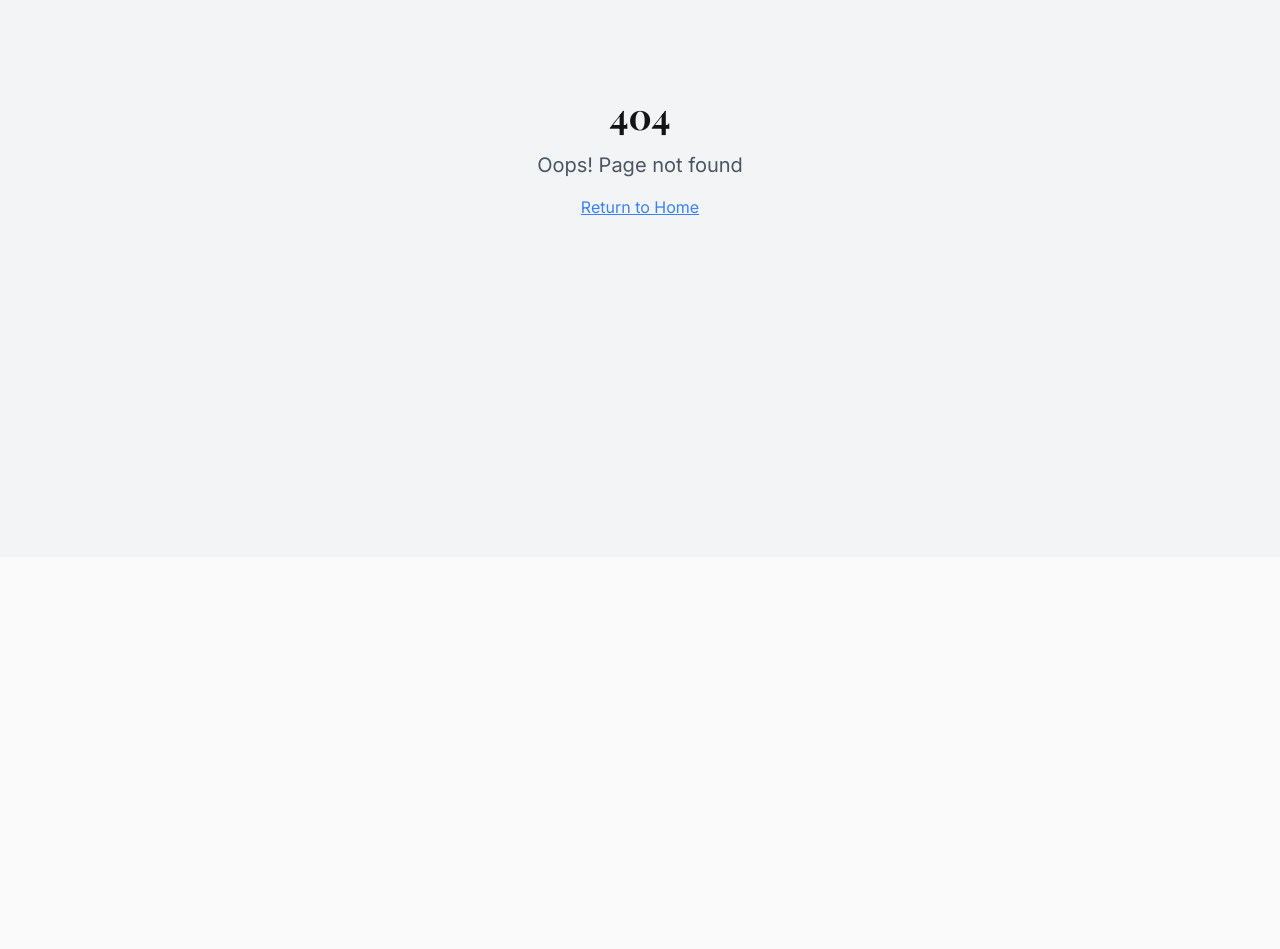
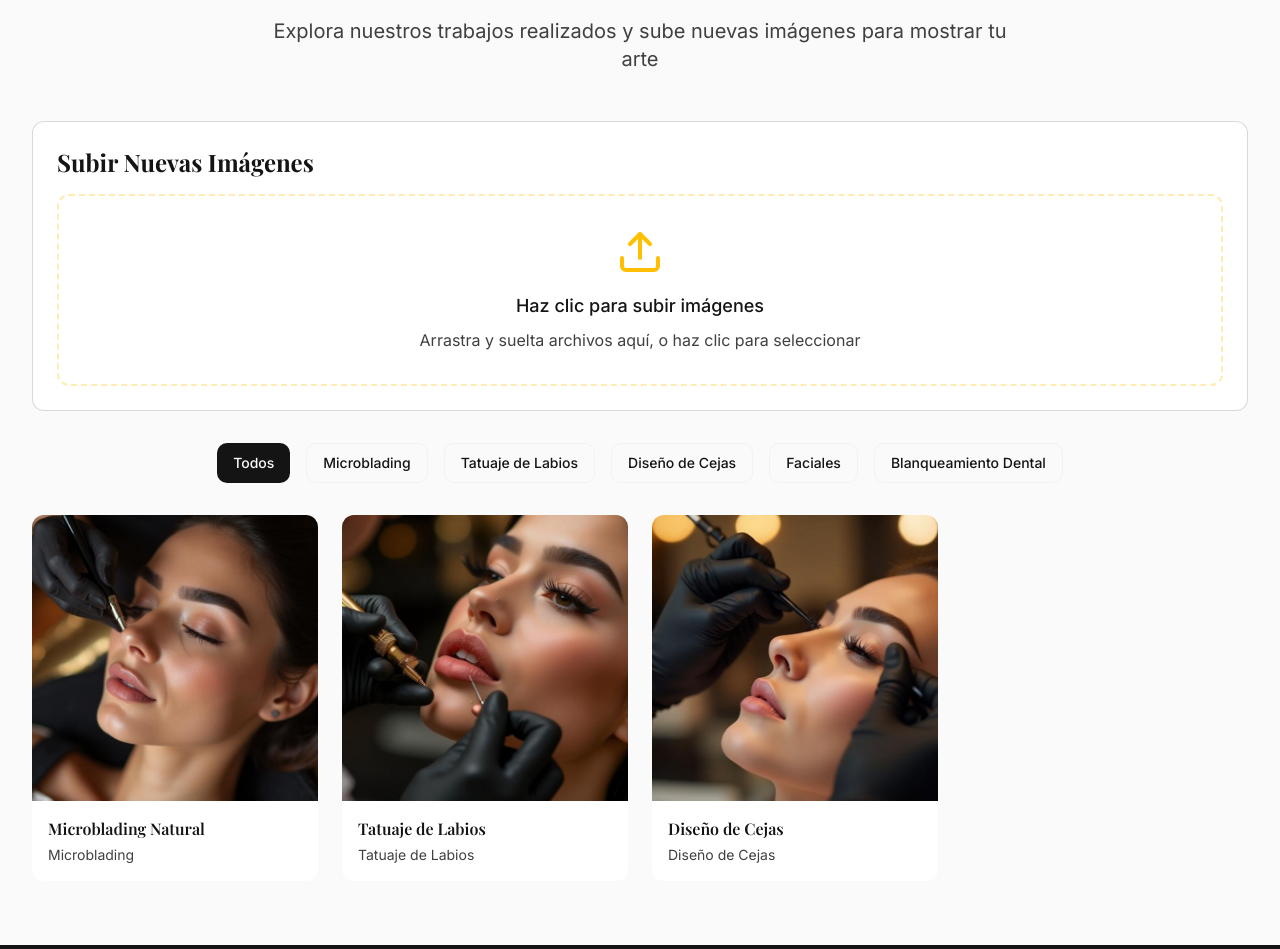
Before and after one commit to bertola40-star/astral-beauty-bookings, a React (Vite) app: page /galeria in a window 1280 px wide. Before the commit this address had no page. Shown: the part 243-1192 px from the top of the page. Before the commit the page ends 800 px from the top, so only its background shows below. Built offline with nearby package versions, Linux system fonts and the light colour scheme.

Commit message:
Add photo gallery and update hours

```diff
--- a/src/App.tsx
+++ b/src/App.tsx
@@ -5,6 +5,7 @@ import { QueryClient, QueryClientProvider } from "@tanstack/react-query";
 import { BrowserRouter, Routes, Route } from "react-router-dom";
 import Index from "./pages/Index";
 import Shop from "./pages/Shop";
+import GalleryPage from "./pages/Gallery";
 import NotFound from "./pages/NotFound";
 
 const queryClient = new QueryClient();
@@ -18,6 +19,7 @@ const App = () => (
         <Routes>
           <Route path="/" element={<Index />} />
           <Route path="/tienda" element={<Shop />} />
+          <Route path="/galeria" element={<GalleryPage />} />
           {/* ADD ALL CUSTOM ROUTES ABOVE THE CATCH-ALL "*" ROUTE */}
           <Route path="*" element={<NotFound />} />
         </Routes>
--- a/src/components/Footer.tsx
+++ b/src/components/Footer.tsx
@@ -75,8 +75,8 @@ const Footer = () => {
                 <div>
                   <p className="font-semibold">Horarios</p>
                   <p className="text-elegant-gray-light text-sm">
-                    Lun - Sab: 9:00 AM - 5:00 PM<br />
-                    Dom: Cerrado
+                    Lun - Vie: 9:00 AM - 5:00 PM<br />
+                    Sáb - Dom: Cerrado
                   </p>
                 </div>
               </div>
--- /dev/null
+++ b/src/components/Gallery.tsx
@@ -0,0 +1,195 @@
+import { useState } from 'react';
+import { Upload, X, Eye, Trash2 } from 'lucide-react';
+import { Button } from '@/components/ui/button';
+import { Dialog, DialogContent, DialogTrigger } from '@/components/ui/dialog';
+
+interface GalleryImage {
+  id: string;
+  url: string;
+  name: string;
+  category: string;
+}
+
+const Gallery = () => {
+  const [images, setImages] = useState<GalleryImage[]>([
+    {
+      id: '1',
+      url: '/src/assets/microblading.jpg',
+      name: 'Microblading Natural',
+      category: 'Microblading'
+    },
+    {
+      id: '2',
+      url: '/src/assets/lip-tattoo.jpg',
+      name: 'Tatuaje de Labios',
+      category: 'Tatuaje de Labios'
+    },
+    {
+      id: '3',
+      url: '/src/assets/eyebrow-design.jpg',
+      name: 'Diseño de Cejas',
+      category: 'Diseño de Cejas'
+    }
+  ]);
+
+  const [selectedCategory, setSelectedCategory] = useState('Todos');
+  const [selectedImage, setSelectedImage] = useState<GalleryImage | null>(null);
+
+  const categories = ['Todos', 'Microblading', 'Tatuaje de Labios', 'Diseño de Cejas', 'Faciales', 'Blanqueamiento Dental'];
+
+  const handleImageUpload = (event: React.ChangeEvent<HTMLInputElement>) => {
+    const files = event.target.files;
+    if (files) {
+      Array.from(files).forEach(file => {
+        const reader = new FileReader();
+        reader.onload = (e) => {
+          const newImage: GalleryImage = {
+            id: Date.now().toString() + Math.random().toString(36).substr(2, 9),
+            url: e.target?.result as string,
+            name: file.name.split('.')[0],
+            category: 'Microblading' // Default category, could be made selectable
+          };
+          setImages(prev => [...prev, newImage]);
+        };
+        reader.readAsDataURL(file);
+      });
+    }
+  };
+
+  const deleteImage = (id: string) => {
+    setImages(prev => prev.filter(img => img.id !== id));
+  };
+
+  const filteredImages = selectedCategory === 'Todos'
+    ? images
+    : images.filter(img => img.category === selectedCategory);
+
+  return (
+    <div className="min-h-screen bg-background py-16">
+      <div className="max-w-7xl mx-auto px-4 sm:px-6 lg:px-8">
+        {/* Header */}
+        <div className="text-center mb-12">
+          <h1 className="text-4xl md:text-5xl font-bold text-primary mb-6">
+            Galería de <span className="text-luxury-gold">Trabajos</span>
+          </h1>
+          <p className="text-xl text-elegant-gray max-w-3xl mx-auto">
+            Explora nuestros trabajos realizados y sube nuevas imágenes para mostrar tu arte
+          </p>
+        </div>
+
+        {/* Upload Section */}
+        <div className="mb-8">
+          <div className="bg-pure-white rounded-lg shadow-elegant p-6 border border-elegant-gray/20">
+            <div className="flex items-center justify-between mb-4">
+              <h2 className="text-2xl font-bold text-primary">Subir Nuevas Imágenes</h2>
+            </div>
+            <div className="border-2 border-dashed border-luxury-gold/30 rounded-lg p-8 text-center hover:border-luxury-gold/50 transition-colors">
+              <input
+                type="file"
+                multiple
+                accept="image/*"
+                onChange={handleImageUpload}
+                className="hidden"
+                id="image-upload"
+              />
+              <label htmlFor="image-upload" className="cursor-pointer">
+                <Upload className="h-12 w-12 text-luxury-gold mx-auto mb-4" />
+                <p className="text-lg font-medium text-primary mb-2">
+                  Haz clic para subir imágenes
+                </p>
+                <p className="text-elegant-gray">
+                  Arrastra y suelta archivos aquí, o haz clic para seleccionar
+                </p>
+              </label>
+            </div>
+          </div>
+        </div>
+
+        {/* Filter Buttons */}
+        <div className="mb-8">
+          <div className="flex flex-wrap gap-4 justify-center">
+            {categories.map((category) => (
+              <Button
+                key={category}
+                variant={selectedCategory === category ? "default" : "outline"}
+                onClick={() => setSelectedCategory(category)}
+                className="transition-all duration-300"
+              >
+                {category}
+              </Button>
+            ))}
+          </div>
+        </div>
+
+        {/* Gallery Grid */}
+        <div className="grid grid-cols-1 md:grid-cols-2 lg:grid-cols-3 xl:grid-cols-4 gap-6">
+          {filteredImages.map((image) => (
+            <div
+              key={image.id}
+              className="bg-pure-white rounded-lg shadow-elegant overflow-hidden hover:shadow-elegant-hover transition-all duration-300 group"
+            >
+              <div className="relative aspect-square overflow-hidden">
+                <img
+                  src={image.url}
+                  alt={image.name}
+                  className="w-full h-full object-cover group-hover:scale-105 transition-transform duration-300"
+                />
+                <div className="absolute inset-0 bg-primary/0 group-hover:bg-primary/20 transition-all duration-300 flex items-center justify-center opacity-0 group-hover:opacity-100">
+                  <div className="flex space-x-2">
+                    <Dialog>
+                      <DialogTrigger asChild>
+                        <Button
+                          size="sm"
+                          variant="secondary"
+                          onClick={() => setSelectedImage(image)}
+                          className="bg-pure-white/90 hover:bg-pure-white"
+                        >
+                          <Eye className="h-4 w-4" />
+                        </Button>
+                      </DialogTrigger>
+                      <DialogContent className="max-w-4xl w-full">
+                        <div className="p-4">
+                          <img
+                            src={image.url}
+                            alt={image.name}
+                            className="w-full h-auto max-h-[80vh] object-contain rounded-lg"
+                          />
+                          <div className="mt-4">
+                            <h3 className="text-xl font-bold text-primary">{image.name}</h3>
+                            <p className="text-elegant-gray">{image.category}</p>
+                          </div>
+                        </div>
+                      </DialogContent>
+                    </Dialog>
+                    <Button
+                      size="sm"
+                      variant="destructive"
+                      onClick={() => deleteImage(image.id)}
+                      className="bg-red-500/90 hover:bg-red-500"
+                    >
+                      <Trash2 className="h-4 w-4" />
+                    </Button>
+                  </div>
+                </div>
+              </div>
+              <div className="p-4">
+                <h3 className="font-semibold text-primary mb-1">{image.name}</h3>
+                <p className="text-sm text-elegant-gray">{image.category}</p>
+              </div>
+            </div>
+          ))}
+        </div>
+
+        {filteredImages.length === 0 && (
+          <div className="text-center py-16">
+            <p className="text-xl text-elegant-gray">
+              No hay imágenes en esta categoría. ¡Sube algunas para empezar!
+            </p>
+          </div>
+        )}
+      </div>
+    </div>
+  );
+};
+
+export default Gallery;
--- a/src/components/Header.tsx
+++ b/src/components/Header.tsx
@@ -8,6 +8,7 @@ const Header = () => {
   const navigation = [
     { name: 'Inicio', href: '/' },
     { name: 'Servicios', href: '#servicios' },
+    { name: 'Galería', href: '/galeria' },
     { name: 'Tienda', href: '/tienda' },
     { name: 'Reservar Cita', href: '#reservar' },
     { name: 'Contacto', href: '#contacto' },
@@ -31,7 +32,7 @@ const Header = () => {
             </div>
             <div className="flex items-center space-x-2">
               <Clock className="h-4 w-4" />
-              <span>Lun-Sab: 9AM-5PM</span>
+              <span>Lun-Vie: 9AM-5PM</span>
             </div>
           </div>
         </div>
--- /dev/null
+++ b/src/pages/Gallery.tsx
@@ -0,0 +1,15 @@
+import Header from '@/components/Header';
+import Gallery from '@/components/Gallery';
+import Footer from '@/components/Footer';
+
+const GalleryPage = () => {
+  return (
+    <div className="min-h-screen bg-background">
+      <Header />
+      <Gallery />
+      <Footer />
+    </div>
+  );
+};
+
+export default GalleryPage;
```
